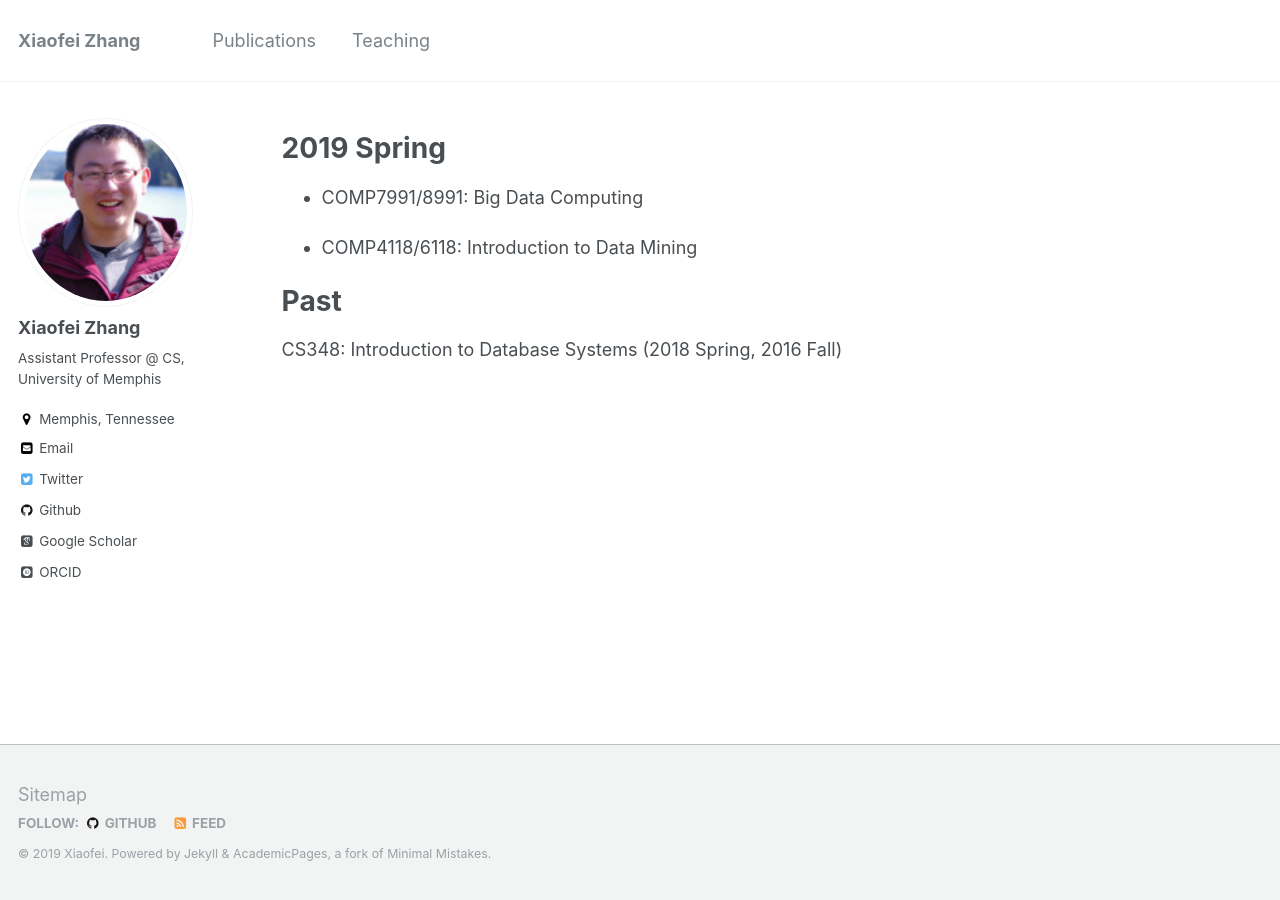
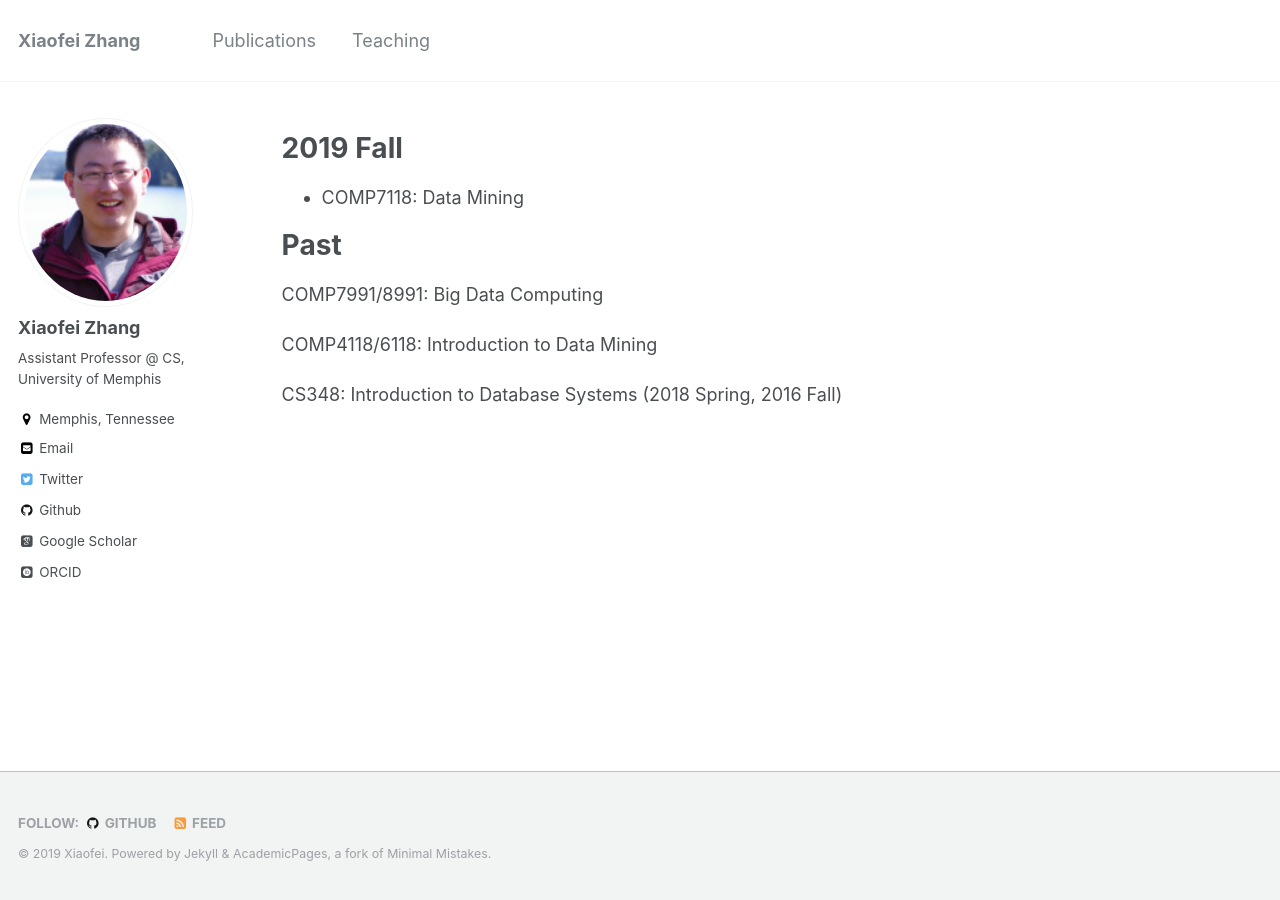
Before and after one commit to zxf-work/zxf-work.github.io, a Jekyll site: the page built from _pages/teaching.md, in a window 1280 px wide. Built offline with Jekyll 4.4.1, drawn with Linux system fonts in a browser that asks for light colours; some web fonts are replaced.

Commit message:
0806update

```diff
--- a/_includes/footer/custom.html
+++ b/_includes/footer/custom.html
@@ -1,3 +1,3 @@
 <!-- start custom footer snippets -->
-<a href="/sitemap/">Sitemap</a>
+<!-- <a href="/sitemap/">Sitemap</a> -->
 <!-- end custom footer snippets -->
--- a/_pages/teaching.md
+++ b/_pages/teaching.md
@@ -12,12 +12,15 @@ author_profile: true
 {% endfor %}
 
 
-2019 Spring
+2019 Fall
 ======
-* COMP7991/8991: Big Data Computing
+* COMP7118: Data Mining
 
-* COMP4118/6118: Introduction to Data Mining
 
 Past
 ======
+COMP7991/8991: Big Data Computing
+
+COMP4118/6118: Introduction to Data Mining
+
 CS348: Introduction to Database Systems (2018 Spring, 2016 Fall)
```
Also changed, not shown: _pages/about.md (+2 -2 lines), _pages/publications.md (+1 -1 lines), 4 other files.
